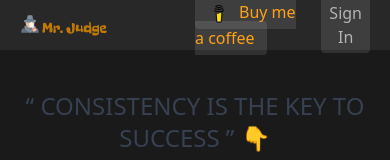
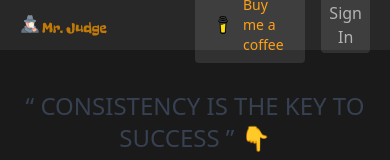
Before and after one commit to v14ram/code-compiler, a Next.js app: page / in a window 390 px wide. Shown: the top 160 px of the page. Built offline with nearby package versions, Linux system fonts and the light colour scheme; no server answers; the database is empty.

Commit message:
Coffee button is responsive now

```diff
--- a/src/components/Topbar/topbar.tsx
+++ b/src/components/Topbar/topbar.tsx
@@ -17,13 +17,13 @@ type TopbarProps = {
 	problemsPage?: boolean;
 };
 
-const TopbarProps: React.FC<TopbarProps> = ({problemsPage}) => {
+const TopbarProps: React.FC<TopbarProps> = ({ problemsPage }) => {
 	const [user] = useAuthState(auth);
 	const setAuthModalState = useSetRecoilState(authModalState);
 	const router = useRouter();
 	const handleProblemChange = (isForward: boolean) => {
 
-		const {order}=(problems[router.query.pid as string] as Problem);
+		const { order } = (problems[router.query.pid as string] as Problem);
 		const direction = isForward ? 1 : -1;
 		const nextProblemOrder = order + direction;
 		const nextProblemKey = Object.keys(problems).find((key) => problems[key].order === nextProblemOrder);
@@ -51,7 +51,7 @@ const TopbarProps: React.FC<TopbarProps> = ({problemsPage}) => {
 					<div className='flex items-center gap-4 flex-1 justify-center'>
 						<div
 							className='flex items-center justify-center rounded bg-dark-fill-3 hover:bg-dark-fill-2 h-8 w-8 cursor-pointer'
-							onClick={()=>handleProblemChange(false)}
+							onClick={() => handleProblemChange(false)}
 						>
 							<FaChevronLeft />
 						</div>
@@ -66,7 +66,7 @@ const TopbarProps: React.FC<TopbarProps> = ({problemsPage}) => {
 						</Link>
 						<div
 							className='flex items-center justify-center rounded bg-dark-fill-3 hover:bg-dark-fill-2 h-8 w-8 cursor-pointer'
-								onClick={()=>handleProblemChange(true)}
+							onClick={() => handleProblemChange(true)}
 						>
 							<FaChevronRight />
 						</div>
@@ -75,14 +75,19 @@ const TopbarProps: React.FC<TopbarProps> = ({problemsPage}) => {
 				<div className='flex items-center space-x-4 flex-1 justify-end'>
 					<div>
 						<a
-							href='https://buymeacoffee.com/singhvikram'
-							target='_blank'
-							rel='noreferrer'
-							className='bg-dark-fill-3 py-1.5 px-3 cursor-pointer rounded text-brand-orange hover:bg-dark-fill-2'
+							href="https://buymeacoffee.com/singhvikram"
+							target="_blank"
+							rel="noreferrer"
+							className="flex items-center bg-dark-fill-3 py-2 px-4 sm:py-1.5 sm:px-3 cursor-pointer rounded text-brand-orange hover:bg-dark-fill-2 transition-all duration-200"
 						>
-							<img src='/Coffee.png' alt='Buy me a coffee' className='w-6 h-6 inline-block mr-2' />
-							Buy me a coffee
+							<img
+								src="/Coffee.png"
+								alt="Buy me a coffee"
+								className="w-6 h-6 sm:w-5 sm:h-5 inline-block mr-2"
+							/>
+							<span className="text-sm sm:text-base">Buy me a coffee</span>
 						</a>
+
 					</div>
 					{!user && (
 						<Link
@@ -92,7 +97,7 @@ const TopbarProps: React.FC<TopbarProps> = ({problemsPage}) => {
 							<button className='bg-dark-fill-3 py-1 px-2 cursor-pointer rounded '>Sign In</button>
 						</Link>
 					)}
-					{user && problemsPage && <Timer/>}
+					{user && problemsPage && <Timer />}
 					{user && (
 						<div className='cursor-pointer group relative'>
 							<img src='/avatar.png' alt='Avatar' width={30} height={30} className='rounded-full' />
```
Also changed, not shown: 1 other file (tests, documents, lock files or other folders).
